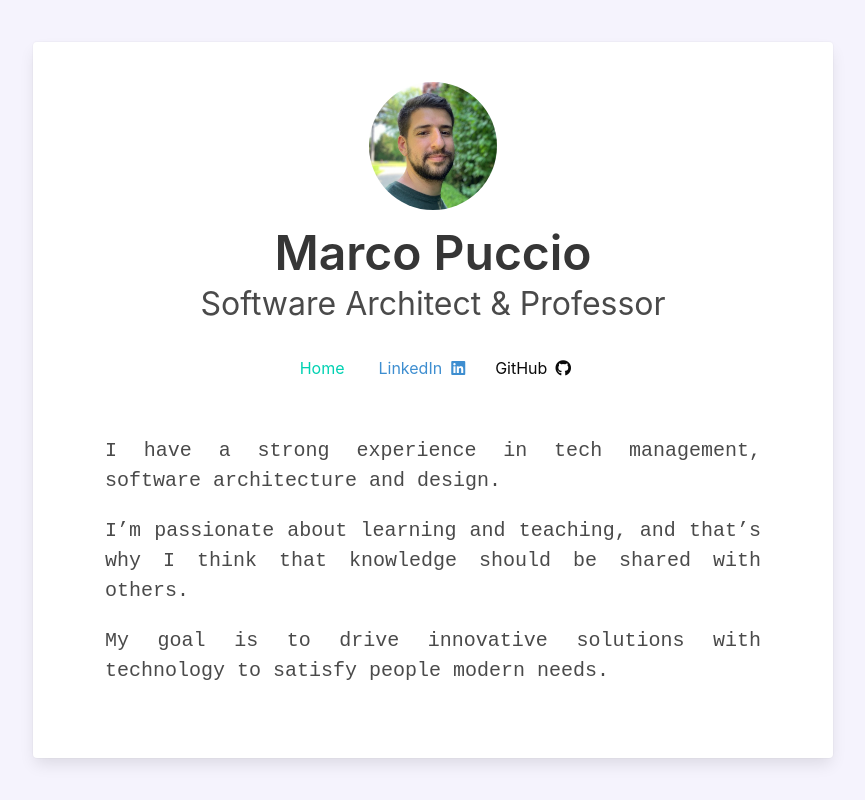
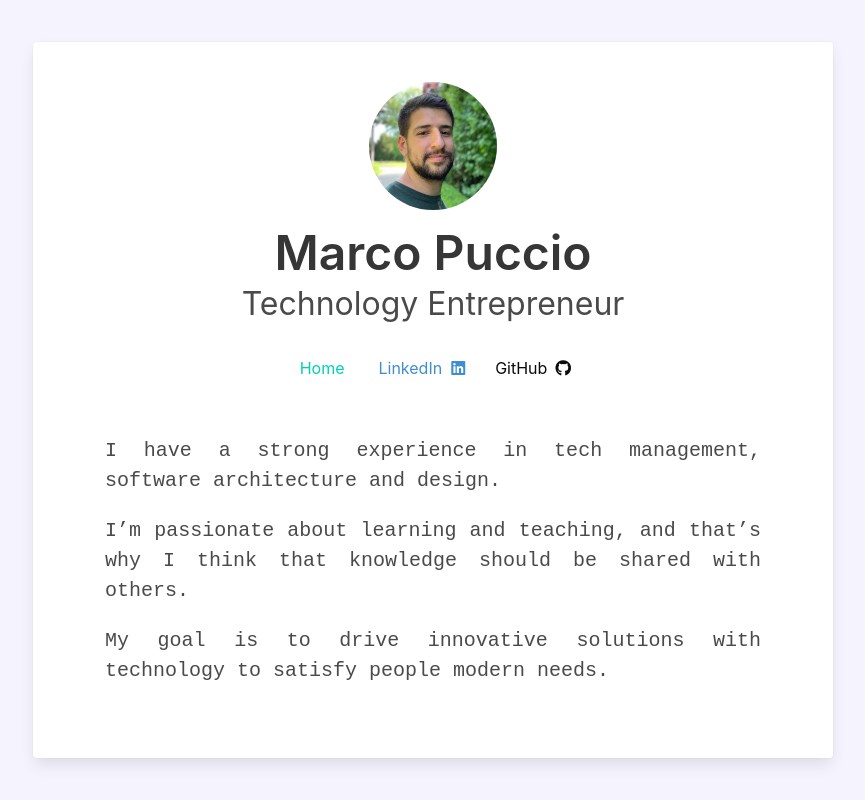
Before and after one commit to marcopuccio/marcopucc.io, a React (Create React App) app: page / in a window 1280 px wide. Shown: the whole page, without its empty margins (207-1072 px from the left). Built offline with nearby package versions, Linux system fonts and the light colour scheme.

Commit message:
Update index.tsx

```diff
--- a/src/components/Header/index.tsx
+++ b/src/components/Header/index.tsx
@@ -13,7 +13,7 @@ export const Header: React.FC = () => {
       </div>
       <div className="has-text-centered">
         <Title>Marco Puccio</Title>
-        <Subtitle>Software Architect & Professor</Subtitle>
+        <Subtitle>Technology Entrepreneur</Subtitle>
       </div>
     </header>
   );
```
